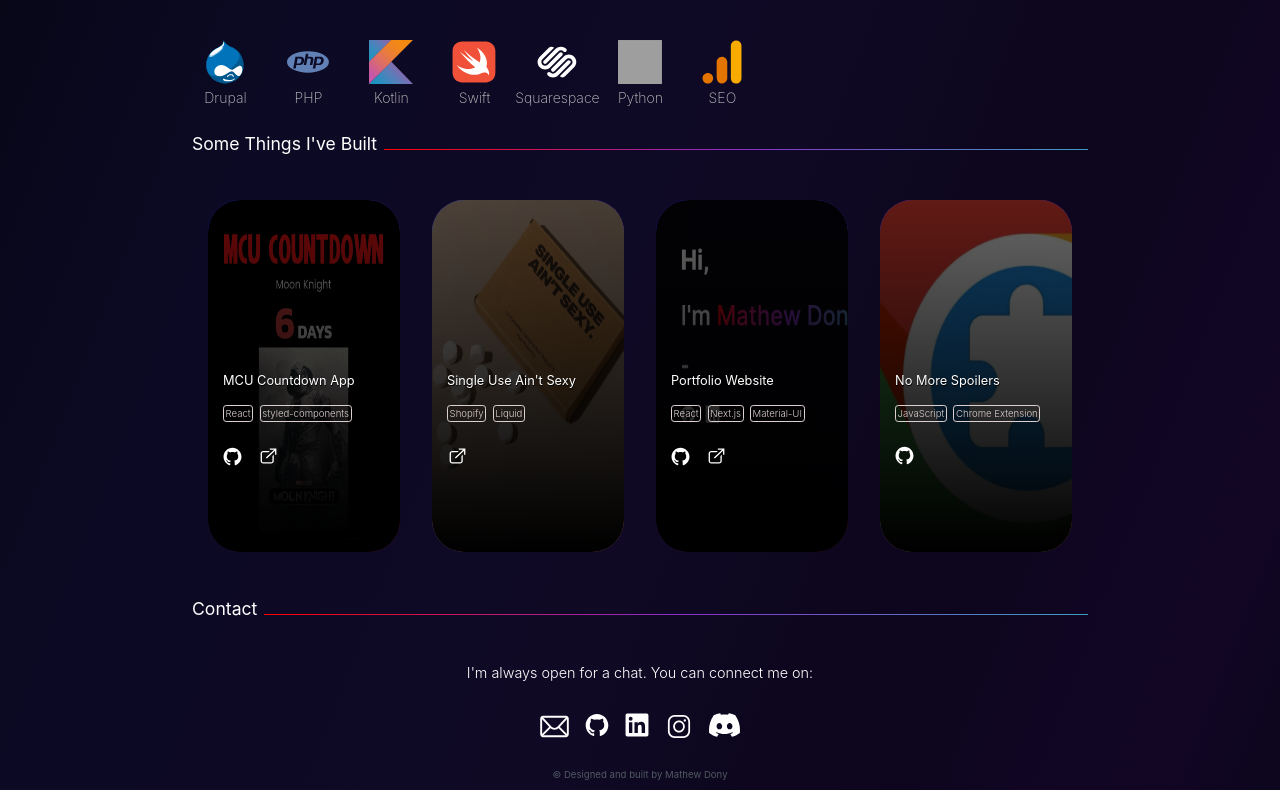
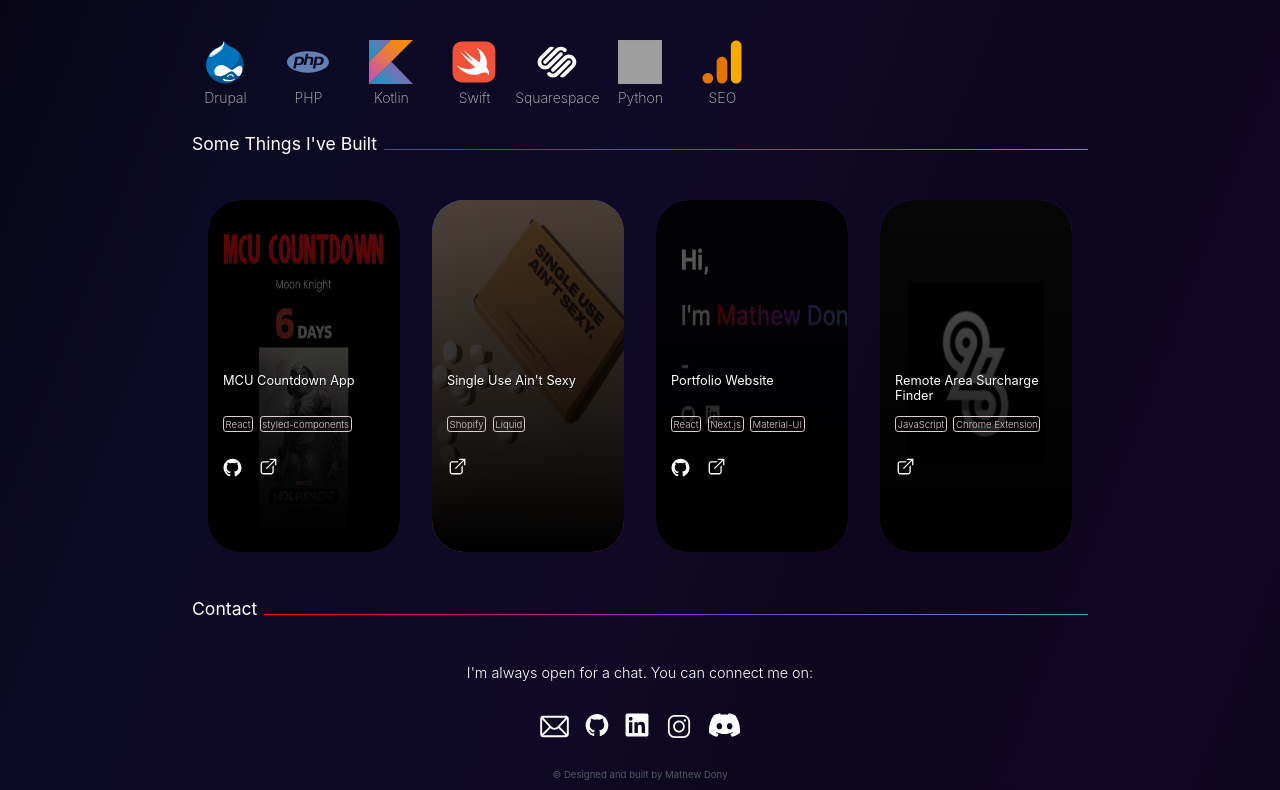
Before and after one commit to mdmathewdc/Mathew-Dony-Portfolio, a Next.js app in the folder mathew-dony-portfolio/: page / in a window 1280 px wide. Shown: the part 1937-2727 px from the top of the page. Built offline with nearby package versions, Linux system fonts and the light colour scheme; grey boxes are pictures that could not be loaded; a web font is replaced by a local one.

Commit message:
Remove white space for text

```diff
--- a/mathew-dony-portfolio/components/ProjectTile.jsx
+++ b/mathew-dony-portfolio/components/ProjectTile.jsx
@@ -130,11 +130,9 @@ const TileContainer = styled.div`
     font-size: 0.8rem;
     text-shadow: 0.5px 1px #000000;
     font-weight: 400;
-    white-space: nowrap;
+    height: 0.4rem;
   }
 
-
-  }
 
   .inner-carousel {
     display: flex;
--- a/mathew-dony-portfolio/components/constants/ProjectData.js
+++ b/mathew-dony-portfolio/components/constants/ProjectData.js
@@ -17,6 +17,12 @@ export const projectData = [
     technologies: ["React", "Next.js", "Material-UI"],
     github: "https://github.com/mdmathewdc/Mathew-Dony-Portfolio",
     url: "https://mathewdony.com",
+  },
+  {
+    name: "Remote Area Surcharge Finder",
+    technologies: ["JavaScript", "Chrome Extension"],
+    github: null,
+    url: "https://chrome.google.com/webstore/detail/starshipit-toll-remote-ar/khkaoaghgikggoocdcnlmmffmmdpjann?hl=en-GB",
   },
   {
     name: "No More Spoilers",
```
Also changed, not shown: mathew-dony-portfolio/public/project-tiles/Remote Area Surcharge Finder.png (added).
